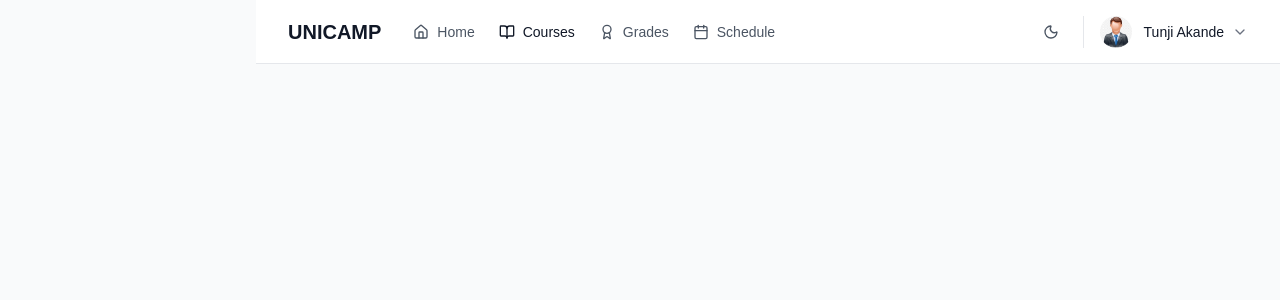
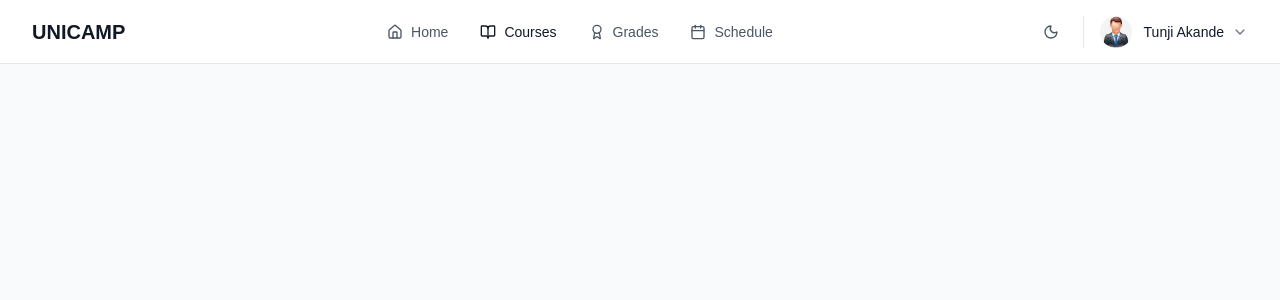
Before and after one commit to Tun95/my_unicamp, a React (Vite) app in the folder frontend_client/: page /courses in a window 1280 px wide. Shown: the top 300 px of the page. Built offline with nearby package versions, Linux system fonts and the light colour scheme; a web font is replaced by a local one.

Commit message:
FEAT: foundation laid succ.

```diff
--- a/frontend_client/src/common/navbar/Navbar.tsx
+++ b/frontend_client/src/common/navbar/Navbar.tsx
@@ -9,7 +9,7 @@ import {
   Calendar,
   Award,
 } from "lucide-react";
-import { Link, NavLink, } from "react-router-dom";
+import { Link, NavLink } from "react-router-dom";
 
 import user_image from "../../assets/users.png";
 import Sidebar from "../sidebar/Sidebar";
@@ -46,18 +46,18 @@ function Navbar() {
   return (
     <>
       <header className="header sticky top-0 h-16 flex items-center justify-between px-8 max-900px:px-4 max-480px:px-2 bg-white dark:bg-gray-800 border-b border-gray-200 dark:border-gray-700 transition-all z-20">
-        {/* Left section: Logo and navigation links */}
-        <div className="flex items-center gap-8">
-          {/* Logo */}
+        {/* Left section: Logo */}
+        <div className="flex items-center">
           <Link
             to="/"
             className="font-display text-xl font-semibold text-gray-900 dark:text-white"
           >
             UNICAMP
           </Link>
+        </div>
 
-          {/* Navigation Links - Hidden on mobile */}
-          <nav className="max-900px:hidden flex items-center gap-6">
+        {/* Center section: Navigation links */}
+        <nav className="max-900px:hidden flex items-center gap-8">
           {navItems.map((item) => (
             <NavLink
               key={item.path}
@@ -75,7 +75,6 @@ function Navbar() {
             </NavLink>
           ))}
         </nav>
-        </div>
 
         {/* Right section: Theme toggle, profile, and mobile menu */}
         <div className="flex items-center gap-4">
--- a/frontend_client/src/screens/coursescreen/CourseScreen.tsx
+++ b/frontend_client/src/screens/coursescreen/CourseScreen.tsx
@@ -1,24 +1,20 @@
 import { Helmet } from "react-helmet-async";
-import Sidebar from "../../common/sidebar/Sidebar";
 import Navbar from "../../common/navbar/Navbar";
 
 function CourseScreen() {
   return (
     <div>
       <Helmet>
-        <title>Courses | UNICAMP </title>
+        <title>Courses | UNICAMP</title>
       </Helmet>
-      <div className="flex min-h-screen bg-gray-50 dark:bg-gray-900 transition-all">
-        {/* Sidebar - hidden on screens smaller than 900px */}
-        <div className="max-900px:hidden">
-          <Sidebar />
-        </div>
+      <div className="min-h-screen bg-gray-50 dark:bg-gray-900 transition-all">
+        {/* Navbar */}
+        <Navbar />
 
         {/* Main content area */}
-        <div className="flex-1 ml-64 w-full max-900px:ml-0">
-          <Navbar />
-          <main className="p-8 max-900px:p-2 ">{/* <Course /> */}</main>
-        </div>
+        <main className="p-8 max-900px:p-4 max-480px:p-2">
+          {/* Your courses content goes here */}
+        </main>
       </div>
     </div>
   );
```
Lines whose indentation alone changed are shown as unchanged.
